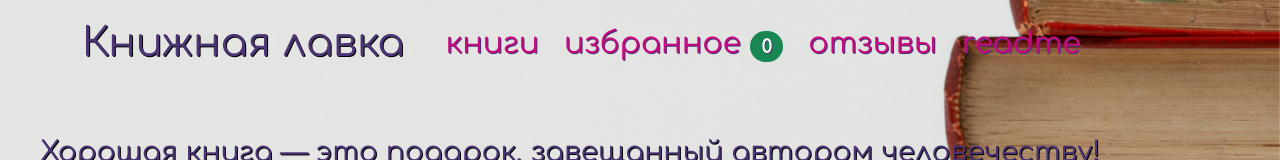
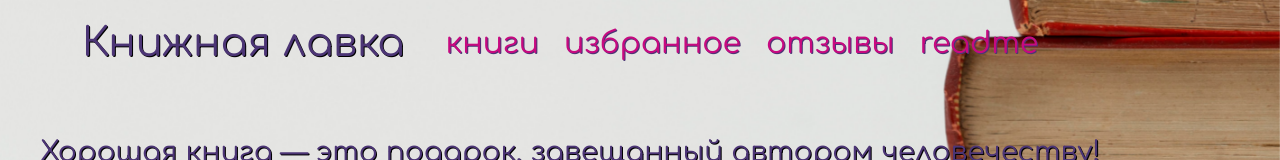
Before and after one commit to tamara-danilova2105/Book-Store, a React (Create React App) app: page / in a window 1280 px wide. Shown: the top 160 px of the page. Built offline with nearby package versions, Linux system fonts and the light colour scheme.

Commit message:
стиль для мобильных

```diff
--- a/src/App.css
+++ b/src/App.css
@@ -1,10 +1,5 @@
 body {
   margin: 0;
-}
-
-.badge {
-  font-size: 18px;
-  font-family: 'Comfortaa', cursive;
 }
 
 .fone {
--- a/src/App.js
+++ b/src/App.js
@@ -36,7 +36,7 @@ function App() {
             <Nav>
               <Link to='/books' className='link' aria-current="page">книги</Link>
               <Link to='/favourites' className='link' aria-current="page">
-              избранное <Badge pill bg="success">{booksList.length}</Badge></Link>
+                  избранное {booksList.length > 0 ? <Badge pill bg="success">{booksList.length}</Badge> : null}</Link>
               <Link to='/reviews' className='link' aria-current="page">отзывы</Link>
               <Link to='/readme' className='link' aria-current="page">readme</Link>
             </Nav>
```
